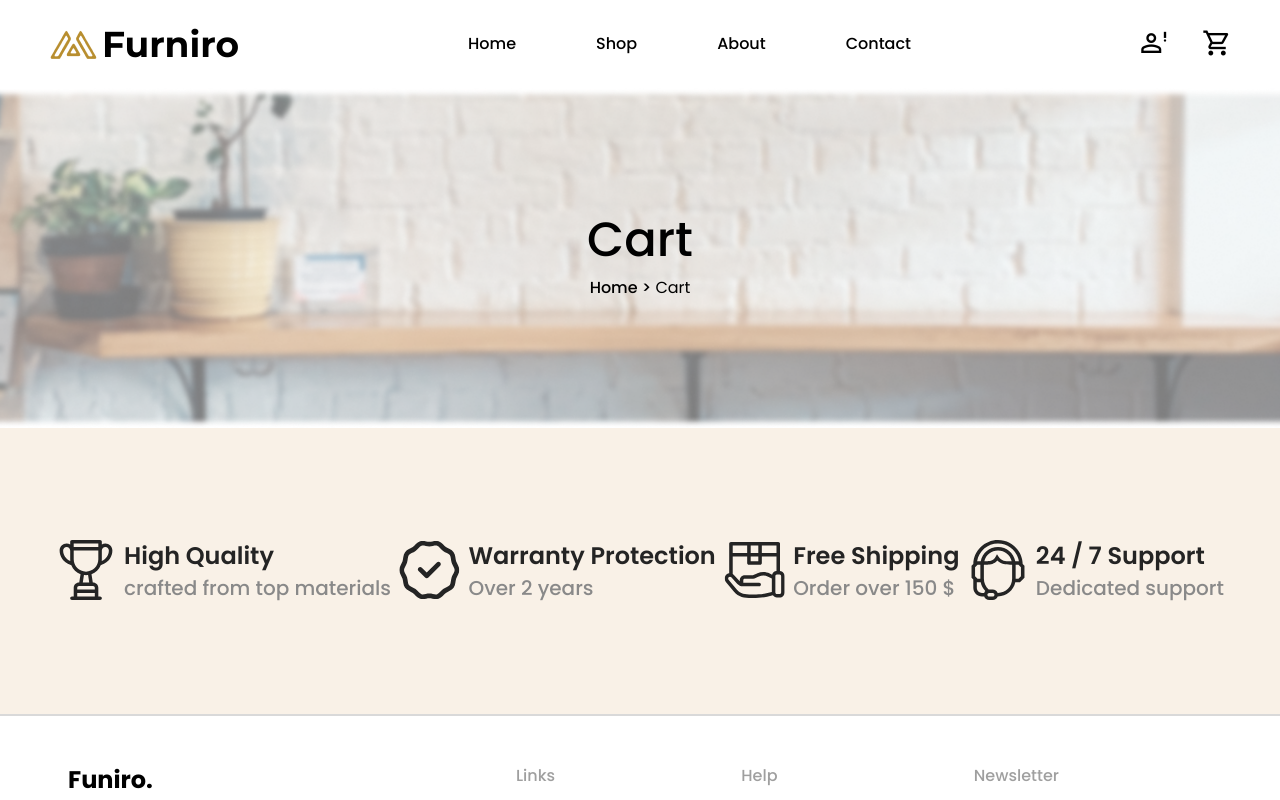
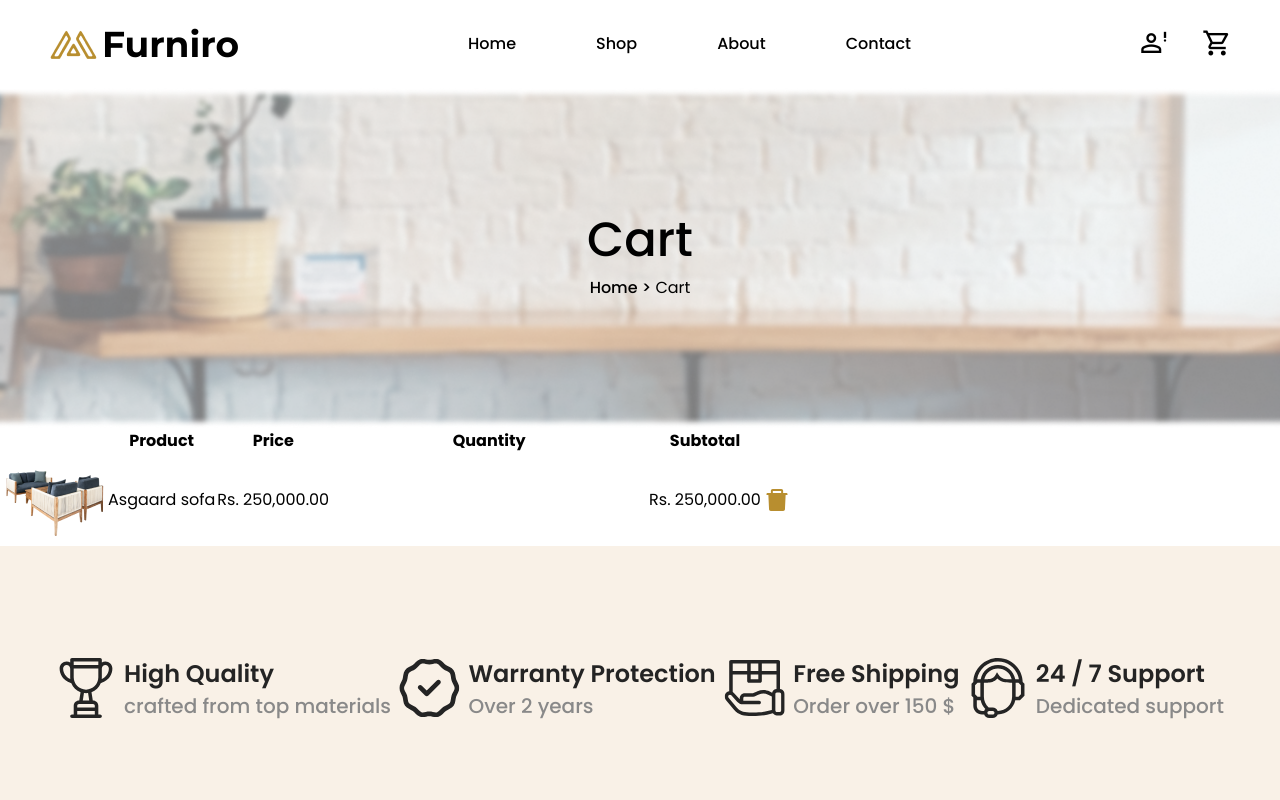
Before and after one commit to Enne-Amore/furniro, a React (Create React App) app: page /cart in a window 1280 px wide. Shown: the top 800 px of the page. Built offline with nearby package versions, Linux system fonts and the light colour scheme; a web font is replaced by a local one.

Commit message:
feater: struturing ProductsSelected component

```diff
--- a/src/pages/cartPage/Main.module.css
+++ b/src/pages/cartPage/Main.module.css
@@ -1,3 +1,3 @@
 .container {
-    @apply font-poppins
+    @apply font-poppins mb-2
 }
--- a/src/pages/cartPage/Main.tsx
+++ b/src/pages/cartPage/Main.tsx
@@ -1,5 +1,6 @@
 import { Advantages } from '../../components/advantages/Advantages'
 import { WherePage } from '../../components/wherePage/WherePage'
+import { AllTables } from './components/AllTables'
 import styles from './Main.module.css'
 
 export const Main = () => {
@@ -7,7 +8,7 @@ export const Main = () => {
     <main className={styles.container}>
       <WherePage namePage={'Cart'} />
 
-
+      <AllTables />
 
       <Advantages />
     </main>
--- a/src/pages/cartPage/components/AllTables.tsx
+++ b/src/pages/cartPage/components/AllTables.tsx
@@ -1,9 +1,13 @@
 import styles from './AllTables.module.css'
+import { CartTotals } from './CartTotals'
+import { ProductsSelected } from './ProductsSelected'
 
 export const AllTables = () => {
   return (
     <section className={styles.container}>
+      <ProductsSelected />
 
+      <CartTotals />
     </section>
   )
 }
--- a/src/pages/cartPage/components/ProductsSelected.tsx
+++ b/src/pages/cartPage/components/ProductsSelected.tsx
@@ -1,9 +1,53 @@
-import styles from './ProductsSelected.module.css'
+import itemImg from '../../../assets/asgaard-sofa-cart.png';
+import deleteIcon from '../icons/remove.svg';
+import styles from './ProductsSelected.module.css';
 
 export const ProductsSelected = () => {
   return (
-    <div className={styles.container}>
+    <table className={styles.container}>
+      <thead>
+        <tr className={styles.headerRowContainer}>
+          <th>{/* img */}</th>
 
-    </div>
+          <th className={styles.title}>Product</th>
+
+          <th className={styles.title}>Price</th>
+
+          <th className={styles.title}>Quantity</th>
+
+          <th className={styles.title}>Subtotal</th>
+
+          <th>{/* remove option */}</th>
+        </tr>
+      </thead>
+
+      <tbody>
+        <tr className={styles.bodyRowContainer}>
+          <td className={styles.imgContainer}>
+            <img src={itemImg} alt="" />
+          </td>
+
+          <td className={styles.data}>
+            Asgaard sofa
+          </td>
+
+          <td className={styles.data}>
+            Rs. 250,000.00
+          </td>
+
+          <td className={styles.inputContainer}>
+            <input type="number" id="qtd" />
+          </td>
+
+          <td className={styles.data}>
+            Rs. 250,000.00
+          </td>
+
+          <td className={styles.iconContainer}>
+            <img src={deleteIcon} alt="Delete icon" />
+          </td>
+        </tr>
+      </tbody>
+    </table>
   )
 }
```
Also changed, not shown: src/assets/asgaard-sofa-cart.png (added), src/pages/cartPage/icons/remove.svg (added).
